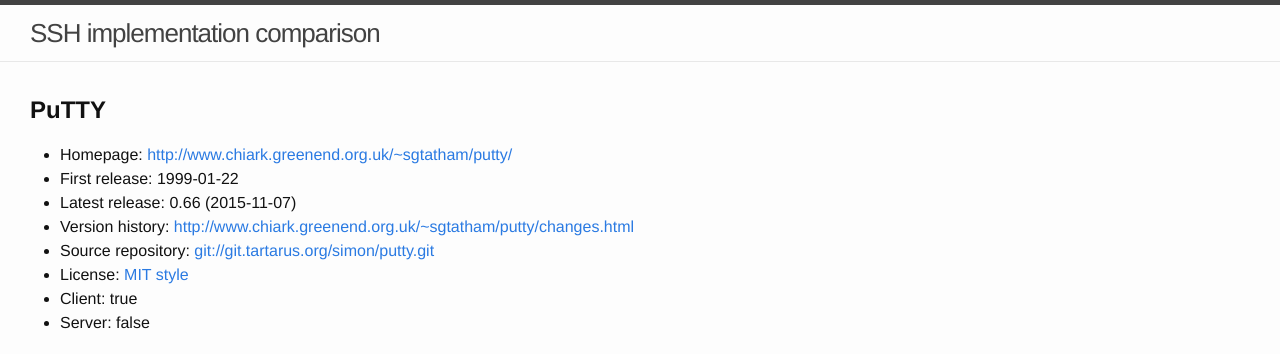
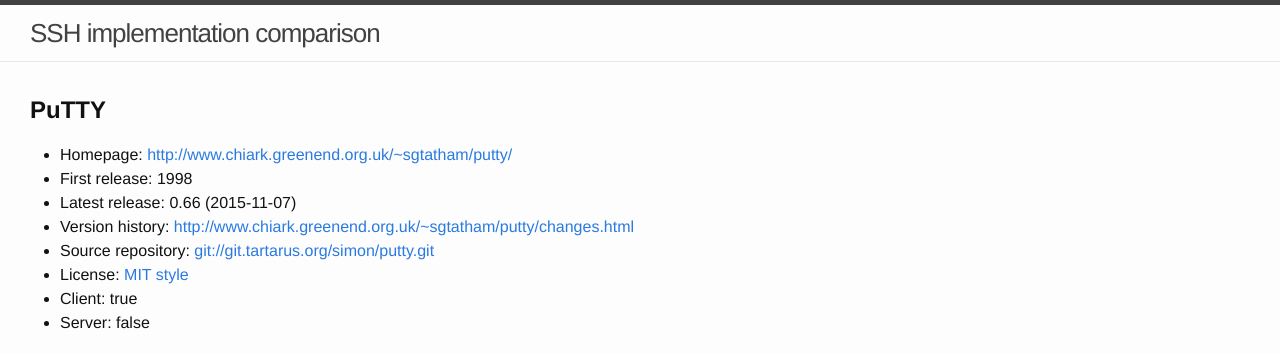
Before and after one commit to fingolfin/ssh-comparison, a Jekyll site: the page built from _impls/putty.md, in a window 1280 px wide. Shown: the top 354 px of the page. Built offline with Jekyll 4.4.1, drawn with Linux system fonts in a browser that asks for light colours; some of the changed lines change nothing that is shown.

Commit message:
Change putty first release date to 1998

```diff
--- a/_impls/putty.md
+++ b/_impls/putty.md
@@ -6,7 +6,16 @@
 source-repository: git://git.tartarus.org/simon/putty.git
 license: "[MIT style](http://www.chiark.greenend.org.uk/~sgtatham/putty/licence.html)"
 first-release:
-    date: 1999-01-22    # first version (0.45) mentioned in changelog
+    date: 1998
+# It is not clear when exactly the first *public* PuTTY release was. The
+# changelog starts at version 0.45, released 1999-01-22, and this is
+# also the date Wikipedia lists. I contacted Simon Tatham about this,
+# and he cannot fully reconstruct when the first release was. But with
+# help from the Internet archive, it is clear that already version 0.43
+# was released to the public, at the latest in in December 1998.
+# The _name_ 'PuTTY' appeared around May/June 1998, and according to Simon,
+# the development code made its first successful SSH connection 1998-05-29.
+# So, all in all, this is why I give 1998 as date of the first release.
 latest-release:
     version: 0.66
     date: 2015-11-07
```
